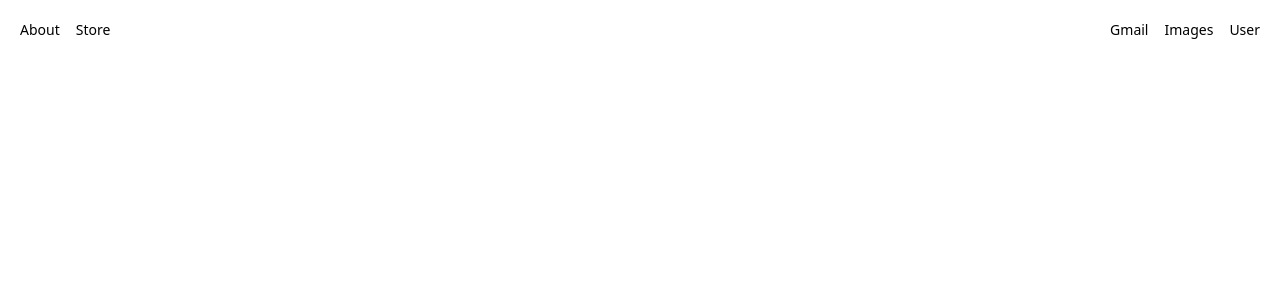
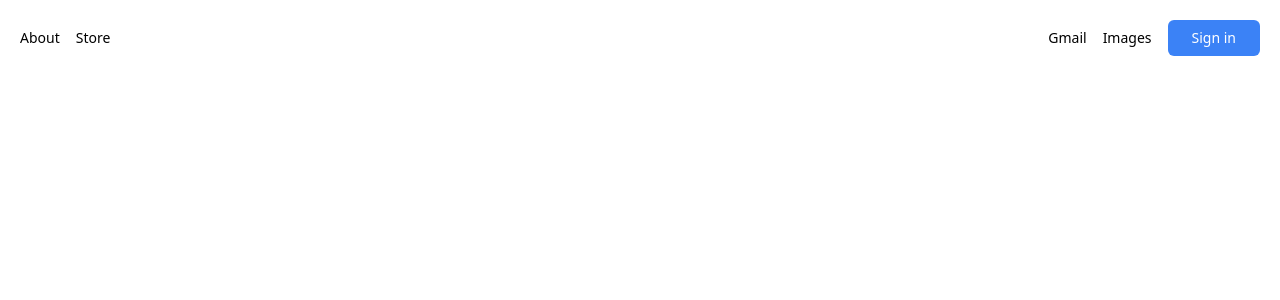
Before and after one commit to mubarizmayilzada/google-clone, a Next.js app: page / in a window 1280 px wide. Shown: the top 300 px of the page. Built offline with nearby package versions, Linux system fonts and the light colour scheme; no server answers.

Commit message:
configured next-auth

```diff
--- a/components/User.jsx
+++ b/components/User.jsx
@@ -1,7 +1,16 @@
-import React from 'react'
+import { useSession, signIn, signOut } from "next-auth/react";
 
-export default function User() {
+export default function User({className}) {
+  const { data: session } = useSession();
+  if(session){
+      return(
+        <h1>sihgdnsu</h1>
+            // <img onClick={signOut} src={session.user.image} alt="user-image" className={`h-10 w-10 rounded-full hover:bg-gray-200 cursor-pointer p-1 ${className}`} />
+      )
+  }
   return (
-    <div>User</div>
-  )
+    <>
+    <button className={`bg-blue-500 text-white px-6 py-2  font-medium rounded-md hover:brightness-105 hover:shadow-md ${className}`} onClick={signIn}>Sign in</button>
+    </>
+    )
 }
--- a/pages/api/auth/[...nextauth].js
+++ b/pages/api/auth/[...nextauth].js
@@ -8,6 +8,7 @@ export default NextAuth({
       clientId: process.env.GOOGLE_CLIENT_ID,
       clientSecret: process.env.GOOGLE_CLIENT_SECRET,
     }),
+
     // ...add more providers here
   ],
   secret:process.env.SECRET,
```
